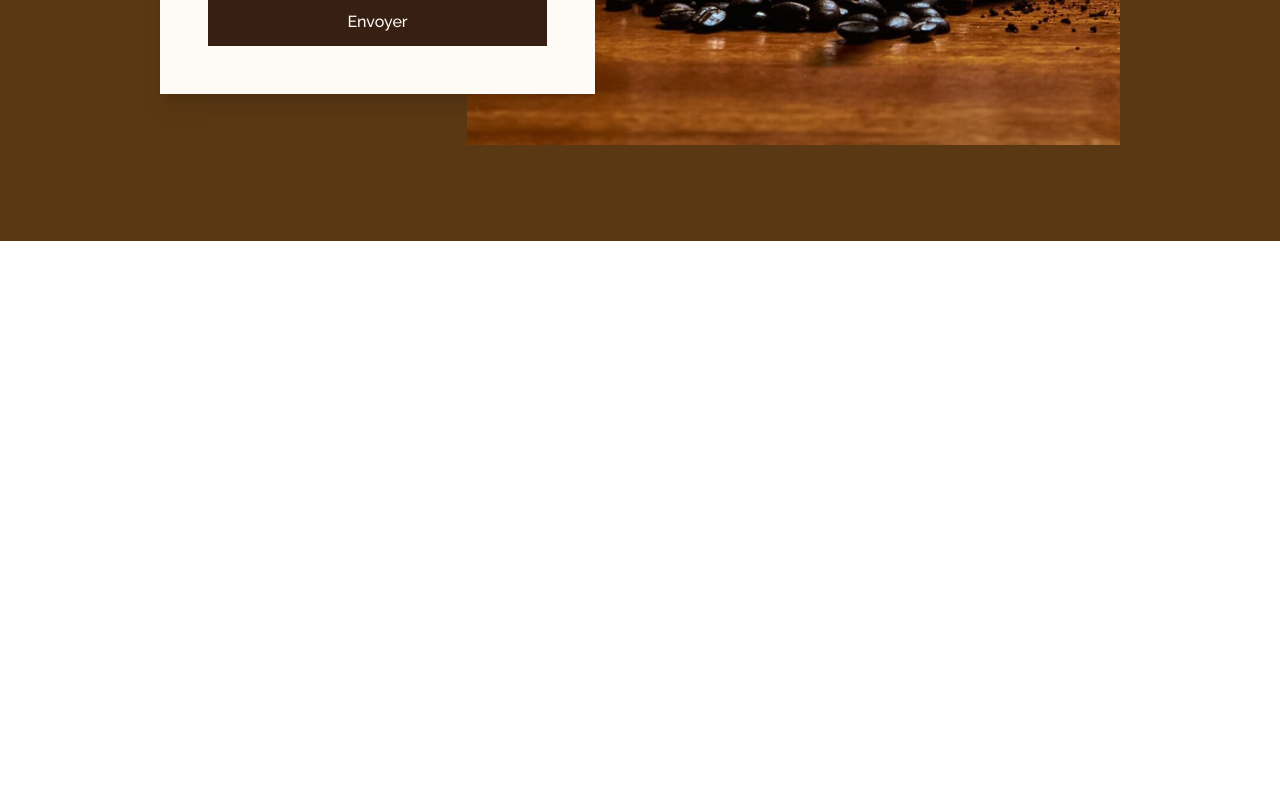
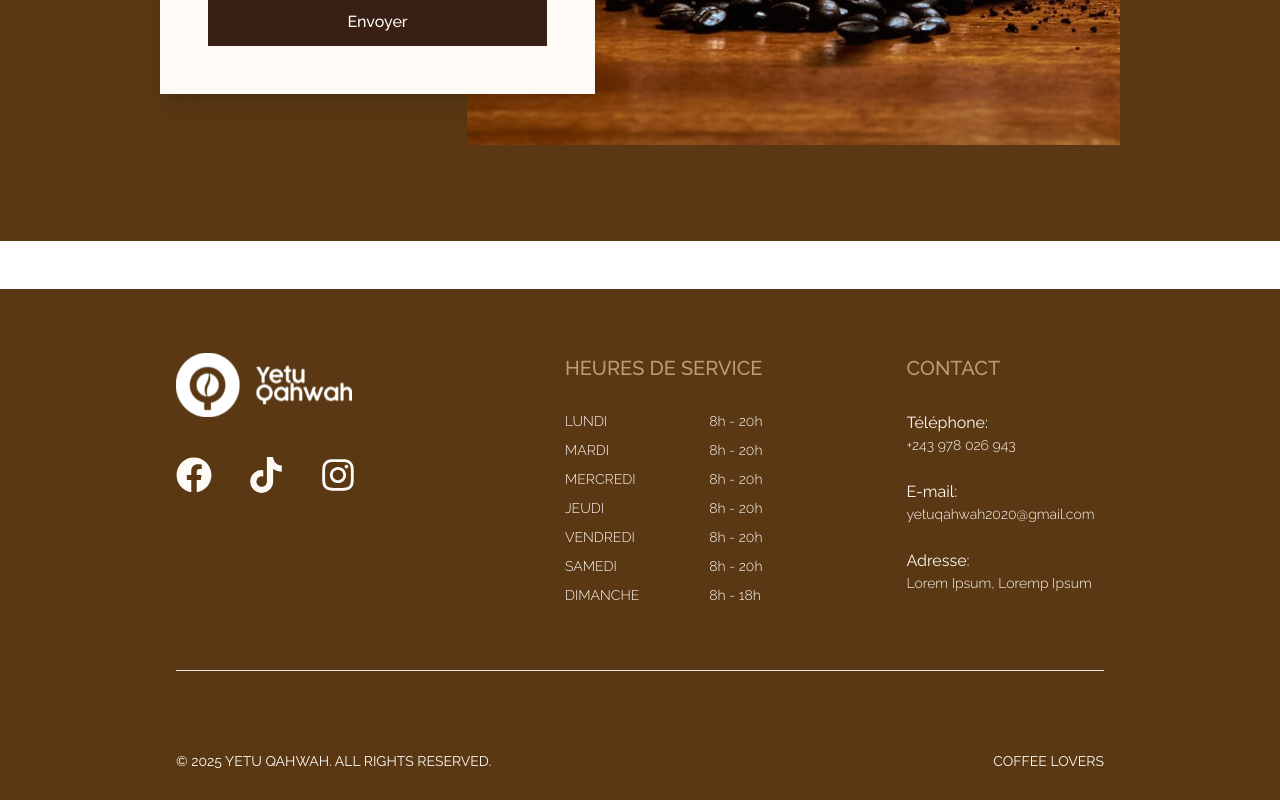
Before and after one commit to mariegrace31/yetuqahwah, a Next.js app: page / in a window 1280 px wide. Shown: the part 5650-6450 px from the top of the page. Before the commit the page ends 5891 px from the top, so only its background shows below. Built offline with nearby package versions, Linux system fonts and the light colour scheme.

Commit message:
Feature/add footer

```diff
--- /dev/null
+++ b/app/components/Footer.jsx
@@ -0,0 +1,79 @@
+import Image from 'next/image';
+import React from 'react';
+import logo from '@/app/assets/logowhite.svg';
+import { FaFacebook, FaTiktok } from "react-icons/fa";
+import { FaInstagram } from "react-icons/fa6";
+
+function Footer() {
+  return (
+    <div className='bg-yq_choc mt-12 px-44 pt-16 pb-7'>
+      <div className='flex justify-between'>
+
+        <div className='flex flex-col gap-10'>
+          <Image src={logo} alt="Yetu Qahwah Logo" width={50} height={50} className='w-44' />
+          <div className='flex gap-9'>
+            <FaFacebook className='text-4xl text-yq_white1' />
+            <FaTiktok className='text-4xl text-yq_white1' />
+            <FaInstagram className='text-4xl text-yq_white1' />
+          </div>
+        </div>
+
+        <div className='grid grid-cols-2 gap-36'>
+          <div className='flex flex-col gap-2'>
+            <h1 className='uppercase text-center font-medium text-yq_lightchoc text-[20px]'>heures de service</h1>
+            <div className='flex justify-between'>
+              <div className='flex flex-col gap-2'>
+                <p className='uppercase text-[14px] font-light text-yq_white1 mt-5'>lundi</p>
+                <p className='uppercase text-[14px] font-light text-yq_white1'>mardi</p>
+                <p className='uppercase text-[14px] font-light text-yq_white1'>mercredi</p>
+                <p className='uppercase text-[14px] font-light text-yq_white1'>jeudi</p>
+                <p className='uppercase text-[14px] font-light text-yq_white1'>vendredi</p>
+                <p className='uppercase text-[14px] font-light text-yq_white1'>samedi</p>
+                <p className='uppercase text-[14px] font-light text-yq_white1'>dimanche</p>
+              </div>
+              <div className='flex flex-col gap-2'>
+                <p className='text-[14px] font-light text-yq_white1 mt-5'>8h - 20h</p>
+                <p className='text-[14px] font-light text-yq_white1'>8h - 20h</p>
+                <p className='text-[14px] font-light text-yq_white1'>8h - 20h</p>
+                <p className='text-[14px] font-light text-yq_white1'>8h - 20h</p>
+                <p className='text-[14px] font-light text-yq_white1'>8h - 20h</p>
+                <p className='text-[14px] font-light text-yq_white1'>8h - 20h</p>
+                <p className='text-[14px] font-light text-yq_white1'>8h - 18h</p>
+              </div>
+            </div>
+          </div>
+
+          <div className='flex flex-col gap-2'>
+            <h1 className='uppercase font-medium text-yq_lightchoc text-[20px]'>contact</h1>
+            <div className='flex flex-col gap-6 mt-5'>
+              <div>
+              <p className='text-yq_white1 text-[16px]'>Téléphone:</p>
+              <p className='text-yq_white1 text-[14px] font-light'>+243 978 026 943</p>
+            </div>
+             <div>
+              <p className='text-yq_white1 text-[16px]'>E-mail:</p>
+              <p className='text-yq_white1 text-[14px] font-light'>yetuqahwah2020@gmail.com</p>
+            </div>
+             <div>
+              <p className='text-yq_white1 text-[16px]'>Adresse:</p>
+              <p className='text-yq_white1 text-[14px] font-light'>Lorem Ipsum, Loremp Ipsum</p>
+            </div>
+            </div>
+
+          </div>
+
+        </div>
+      </div>
+
+      <hr className='mt-16' />
+
+      <div className='flex justify-between mt-20'>
+        <p className='text-yq_white1 text-[14px] uppercase'>© 2025 Yetu Qahwah. all rights reserved.</p>
+        <p className='text-yq_white1 text-[14px] uppercase'>coffee lovers</p>
+      </div>
+
+    </div>
+  )
+}
+
+export default Footer
--- a/app/layout.jsx
+++ b/app/layout.jsx
@@ -1,6 +1,7 @@
 import { Raleway, Montserrat } from "next/font/google";
 import "./globals.css";
 import Navbar from "./components/Navbar";
+import Footer from "./components/Footer";
 
 const raleway = Raleway({
   subsets: ["latin"],
@@ -22,6 +23,7 @@ export default function RootLayout({ children }) {
       >
         <Navbar />
         {children}
+        <Footer />
       </body>
     </html>
   );
--- a/app/page.jsx
+++ b/app/page.jsx
@@ -7,7 +7,7 @@ import Temoignage from "./sections/Temoignage";
 
 export default function Home() {
   return (
-    <div>
+    <div className="bg-yq_white1">
       <Hero />
       <Produits />
       <Apropos />
```
